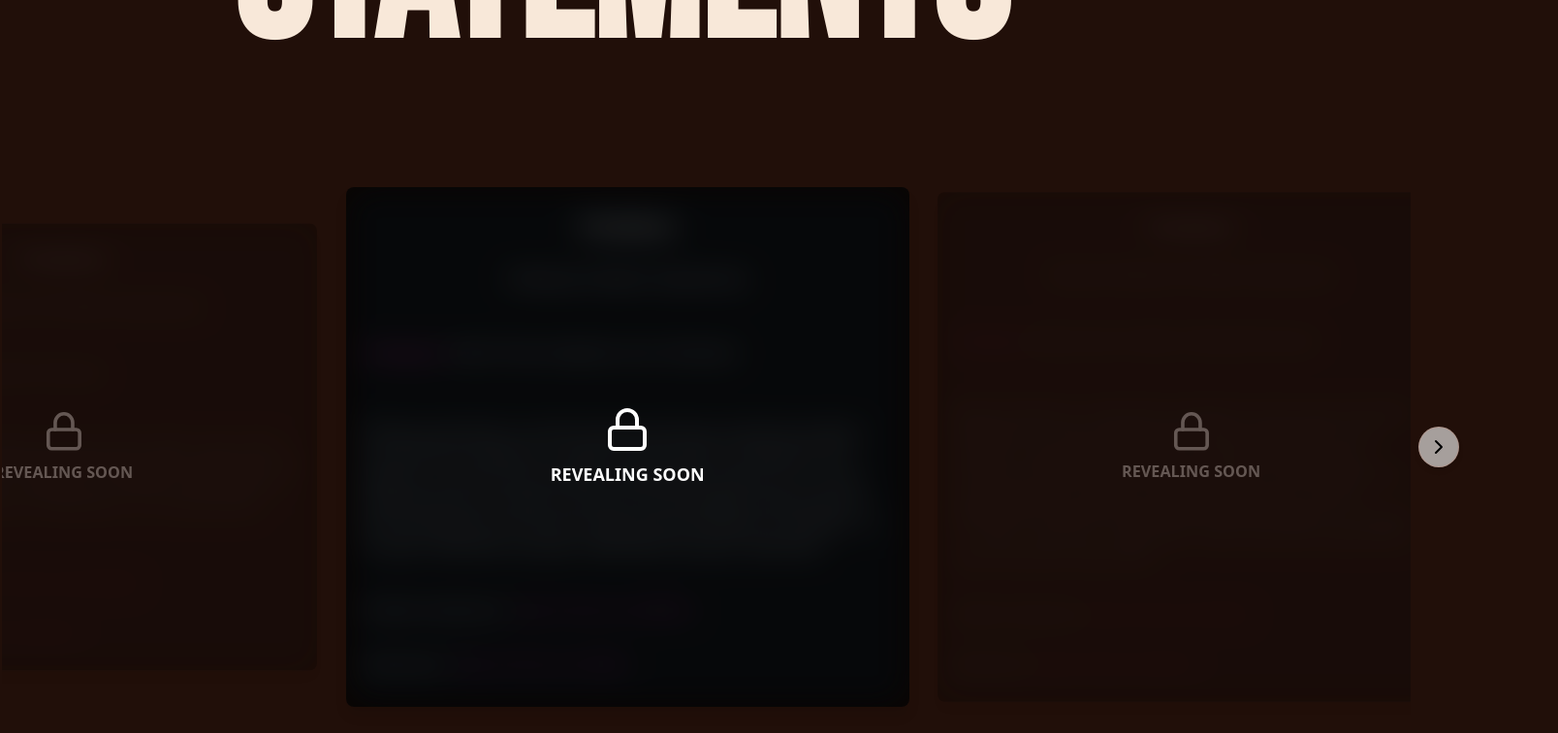
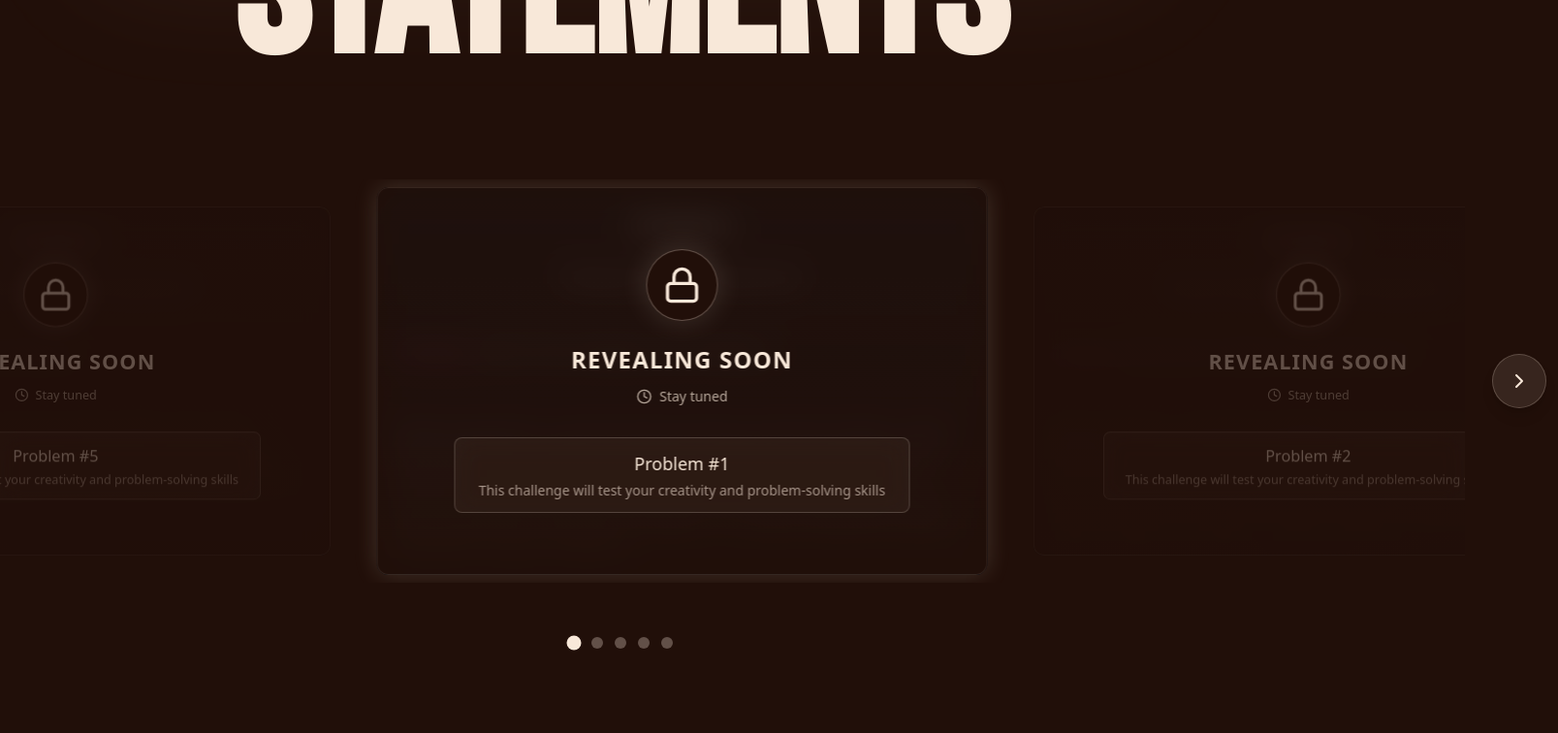
Before and after one commit to geek-room-community/MUJ-Hack-Website, a React (Vite) app: page / in a window 1280 px wide. Shown: the part 3040-3796 px from the top of the page at 97% size, 1607 px wide, since content can reach past the window. Built offline with nearby package versions, Linux system fonts and the light colour scheme.

Commit message:
problem statements

```diff
--- a/src/components/custom/PrizePool.tsx
+++ b/src/components/custom/PrizePool.tsx
@@ -81,7 +81,6 @@ export default function Component() {
             className="md:w-[25%] lg:w-[22%] order-3 md:order-3" // ✅ Mobile & Desktop dono me 3rd
           />
         </div>
-
 
         {/* Participation Prize */}
         <ParticipationCard />
--- a/src/components/custom/ProblemStatement.tsx
+++ b/src/components/custom/ProblemStatement.tsx
@@ -1,96 +1,102 @@
-import { useState, useEffect, useRef, useCallback } from "react";
-import { ChevronLeft, ChevronRight, Lock } from "lucide-react";
-import { CardContent } from "../CardContent";
-import { rippleEffect } from "@/utils/rippleEffect";
-import { problemStatements as originalProblemStatements, CHANGE_DURATION } from "@/json/problem-statements";
-import {
-  Carousel,
-  CarouselContent,
-  CarouselItem,
-  type CarouselApi,
-} from "../ui/carousel";
+"use client"
 
-const problemStatements = [...originalProblemStatements];
+import { useState, useEffect, useRef, useCallback } from "react"
+import { ChevronLeft, ChevronRight, Lock, Clock } from "lucide-react"
+import { CardContent } from "../CardContent"
+import { rippleEffect } from "@/utils/rippleEffect"
+import { problemStatements as originalProblemStatements, CHANGE_DURATION } from "@/json/problem-statements"
+import { Carousel, CarouselContent, CarouselItem, type CarouselApi } from "@/components/ui/carousel"
+
+const problemStatements = [...originalProblemStatements]
 
 const ProblemStatement = () => {
-  const [api, setApi] = useState<CarouselApi>();
-  const [current, setCurrent] = useState(0);
-  const titleRef = useRef<HTMLHeadingElement>(null);
-  const containerRef = useRef<HTMLDivElement>(null);
-  const intervalRef = useRef<number | null>(null);
+  const [api, setApi] = useState<CarouselApi>()
+  const [current, setCurrent] = useState(0)
+  const titleRef = useRef<HTMLHeadingElement>(null)
+  const containerRef = useRef<HTMLDivElement>(null)
+  const intervalRef = useRef<number | null>(null)
 
-  rippleEffect(titleRef, containerRef);
+  rippleEffect(titleRef, containerRef)
 
   const startAutoChange = useCallback(() => {
-    if (intervalRef.current) clearInterval(intervalRef.current);
+    if (intervalRef.current) clearInterval(intervalRef.current)
     intervalRef.current = window.setInterval(() => {
-      goToNext();
-    }, CHANGE_DURATION);
-  }, []);
+      goToNext()
+    }, CHANGE_DURATION)
+  }, [])
 
   const stopAutoChange = useCallback(() => {
     if (intervalRef.current) {
-      clearInterval(intervalRef.current);
-      intervalRef.current = null;
+      clearInterval(intervalRef.current)
+      intervalRef.current = null
     }
-  }, []);
+  }, [])
 
   useEffect(() => {
-    if (!api) return;
+    if (!api) return
 
     const onSelect = () => {
-      setCurrent(api.selectedScrollSnap());
-    };
+      setCurrent(api.selectedScrollSnap())
+    }
 
-    api.on("select", onSelect);
-    setCurrent(api.selectedScrollSnap());
+    api.on("select", onSelect)
+    setCurrent(api.selectedScrollSnap())
 
-    startAutoChange();
+    startAutoChange()
 
     return () => {
-      stopAutoChange();
-      api.off("select", onSelect);
-    };
-  }, [api, startAutoChange, stopAutoChange]);
+      stopAutoChange()
+      api.off("select", onSelect)
+    }
+  }, [api, startAutoChange, stopAutoChange])
 
   const handleInteraction = useCallback(() => {
-    stopAutoChange();
-    startAutoChange();
-  }, [startAutoChange, stopAutoChange]);
+    stopAutoChange()
+    startAutoChange()
+  }, [startAutoChange, stopAutoChange])
 
   const goToNext = () => {
-    if (!api) return;
-    const nextIndex = (current + 1) % problemStatements.length;
-    api.scrollTo(nextIndex);
-    setCurrent(nextIndex);
-    handleInteraction();
-  };
+    if (!api) return
+    const nextIndex = (current + 1) % problemStatements.length
+    api.scrollTo(nextIndex)
+    setCurrent(nextIndex)
+    handleInteraction()
+  }
 
   const goToPrev = () => {
-    if (!api) return;
-    const prevIndex = (current - 1 + problemStatements.length) % problemStatements.length;
-    api.scrollTo(prevIndex);
-    setCurrent(prevIndex);
-    handleInteraction();
-  };
+    if (!api) return
+    const prevIndex = (current - 1 + problemStatements.length) % problemStatements.length
+    api.scrollTo(prevIndex)
+    setCurrent(prevIndex)
+    handleInteraction()
+  }
 
   return (
-    <div ref={containerRef} className="py-12 h-fit grid grid-rows-[auto_1fr_auto] select-none">
+    <div
+      ref={containerRef}
+      className="min-h-screen w-full flex flex-col items-center justify-center py-16 select-none"
+      style={{ background: "#210F09" }}
+    >
+      <div className="w-full max-w-7xl mx-auto flex flex-col items-center justify-center">
+        <div className="relative w-full">
           <h1
             ref={titleRef}
-        className="text-8xl sm:text-[14rem] md:text-[13rem] font-bebas text-[#f8e8d9] font-bold text-center mb-[3rem]"
+            className="text-8xl sm:text-[14rem] md:text-[13rem] font-bebas font-bold text-center mb-[3rem] relative z-10"
+            style={{ color: "#f8e8d9" }}
           >
             PROBLEM STATEMENTS
           </h1>
+          <div className="absolute top-1/2 left-1/2 transform -translate-x-1/2 -translate-y-1/2 w-[90%] h-[30%] bg-[#f8e8d9]/5 blur-3xl rounded-full z-0"></div>
+        </div>
 
-      <div className="max-w-6xl px-4 md:ml-[-5.49rem] py-[2.5rem] h-fit grid grid-cols-1 md:grid-cols-[50px_1fr_50px] gap-2">
-        <div className="hidden md:flex md:items-center">
+        <div className="w-full max-w-6xl md:mr-[35rem] px-4 py-[2.5rem] grid grid-cols-1 md:grid-cols-[80px_1fr_80px] gap-4">
+          <div className="hidden md:flex md:items-center md:justify-center">
             <button
               onClick={goToPrev}
-            className="bg-white/60 border border-black/10 rounded-full h-fit p-2 shadow-md z-30 hidden md:block"
+              className="bg-[#f8e8d9]/10 hover:bg-[#f8e8d9]/20 border border-[#f8e8d9]/20 rounded-full h-14 w-14 flex items-center justify-center shadow-lg transition-all duration-300 group"
               aria-label="Previous card"
             >
-            <ChevronLeft className="w-3 h-3 md:w-6 md:h-6 text-black" />
+              <ChevronLeft className="w-6 h-6 text-[#f8e8d9] group-hover:scale-110 transition-transform" />
             </button>
           </div>
 
@@ -107,21 +113,37 @@ const ProblemStatement = () => {
               onTouchStart={stopAutoChange}
               onTouchEnd={startAutoChange}
             >
-            <CarouselContent className="h-full flex items-center md:ml-[-5.1rem]">
+              <CarouselContent className="h-full flex items-center">
                 {problemStatements.map((statement, index) => (
-                <CarouselItem key={index} className="lg:basis-4/5 xl:basis-2/5">
+                  <CarouselItem key={index} className="lg:basis-4/5 xl:basis-2/5 p-2">
                     <div
-                    className={`transition-all duration-300 rounded-lg shadow-lg relative overflow-hidden  ${
+                      className={`transition-all duration-500 rounded-xl relative overflow-hidden h-[400px] ${
                         index === current
-                        ? "scale-100 opacity-100"
+                          ? "scale-100 opacity-100 shadow-[0_0_25px_rgba(248,232,217,0.15)]"
                           : "scale-90 opacity-30"
                       } pointer-events-none`}
                     >
-                    <div className="absolute inset-0 bg-black/70 flex flex-col items-center justify-center z-10">
-                      <Lock className="w-12 h-12 text-white" />
-                      <span className="text-white text-lg mt-2 font-bold">REVEALING SOON</span>
+                      <div className="absolute inset-0 bg-gradient-to-b from-[#210F09]/80 to-[#210F09]/95 backdrop-blur-sm flex flex-col items-center justify-center z-10 border border-[#f8e8d9]/10 rounded-xl">
+                        <div className="relative">
+                          <div className="absolute -inset-1 rounded-full bg-[#f8e8d9]/20 blur-md animate-pulse"></div>
+                          <div className="relative bg-[#210F09] p-4 rounded-full border border-[#f8e8d9]/30">
+                            <Lock className="w-10 h-10 text-[#f8e8d9]" />
                           </div>
-                    <div className="overflow-hidden rounded-lg shadow-lg blur-lg">
+                        </div>
+                        <span className="text-[#f8e8d9] text-2xl mt-6 font-bold tracking-wider">REVEALING SOON</span>
+                        <div className="flex items-center mt-3 text-[#f8e8d9]/70">
+                          <Clock className="w-4 h-4 mr-2" />
+                          <span className="text-sm">Stay tuned</span>
+                        </div>
+
+                        <div className="mt-8 px-6 py-3 border border-[#f8e8d9]/20 rounded-lg bg-[#f8e8d9]/5 backdrop-blur-md">
+                          <h3 className="text-[#f8e8d9] text-lg font-medium mb-1">Problem #{index + 1}</h3>
+                          <p className="text-[#f8e8d9]/60 text-sm">
+                            This challenge will test your creativity and problem-solving skills
+                          </p>
+                        </div>
+                      </div>
+                      <div className="overflow-hidden rounded-lg blur-lg">
                         <CardContent {...statement} className="h-full pointer-events-none" />
                       </div>
                     </div>
@@ -131,37 +153,36 @@ const ProblemStatement = () => {
             </Carousel>
           </div>
 
-        <div className="hidden md:flex md:items-center">
+          <div className="hidden md:flex md:items-center md:justify-center">
             <button
               onClick={goToNext}
-            className="bg-white/60 border border-accent/10 rounded-full h-fit p-2 shadow-md z-50 hidden md:block"
+              className="bg-[#f8e8d9]/10 hover:bg-[#f8e8d9]/20 border border-[#f8e8d9]/20 rounded-full h-14 w-14 flex items-center justify-center shadow-lg transition-all duration-300 group"
               aria-label="Next card"
             >
-            <ChevronRight className="w-3 h-3 md:w-6 md:h-6 text-black" />
+              <ChevronRight className="w-6 h-6 text-[#f8e8d9] group-hover:scale-110 transition-transform" />
             </button>
           </div>
         </div>
 
-      <div className="flex justify-center space-x-2">
+        <div className="flex justify-center space-x-3 mt-4">
           {problemStatements.map((_, index) => (
             <button
               key={index}
               onClick={() => {
-              api?.scrollTo(index);
-              setCurrent(index);
-              handleInteraction();
+                api?.scrollTo(index)
+                setCurrent(index)
+                handleInteraction()
               }}
-            className={`w-2 h-2 rounded-full transition-all duration-300 ${
-              index === current
-                ? "bg-pink scale-125"
-                : "bg-gray-300 hover:bg-gray-500"
+              className={`w-3 h-3 rounded-full transition-all duration-300 ${
+                index === current ? "bg-[#f8e8d9] scale-125" : "bg-[#f8e8d9]/30 hover:bg-[#f8e8d9]/50"
               }`}
               aria-label={`Go to card ${index + 1}`}
             />
           ))}
         </div>
       </div>
-  );
-};
+    </div>
+  )
+}
 
-export default ProblemStatement;
+export default ProblemStatement
```
Lines whose indentation alone changed are shown as unchanged.
